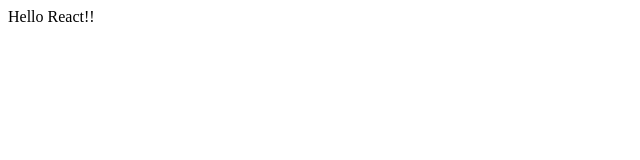
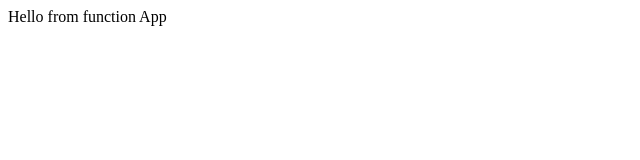
Before and after one commit to haidoro/React_lesson, a React app: page / in a window 1280 px wide. Shown: the top 160 px of the page, without its empty margins (0-640 px from the left). Built offline with nearby package versions, Linux system fonts and the light colour scheme.

Commit message:
Functional Compornetの例 new file:   src/components/app.js modified:   src/index.jsx

```diff
--- /dev/null
+++ b/src/components/app.js
@@ -0,0 +1,7 @@
+import React from 'react';
+
+function App(props){
+  return (<div>Hello from function App</div>);
+}
+
+export default App;
--- a/src/index.jsx
+++ b/src/index.jsx
@@ -1,4 +1,6 @@
 import React from "react";
 import ReactDOM from "react-dom";
 
-ReactDOM.render(<div>Hello React!!</div>, document.querySelector('.container'));
+import App from './components/app';
+
+ReactDOM.render(<App />, document.querySelector('.container'));
```
